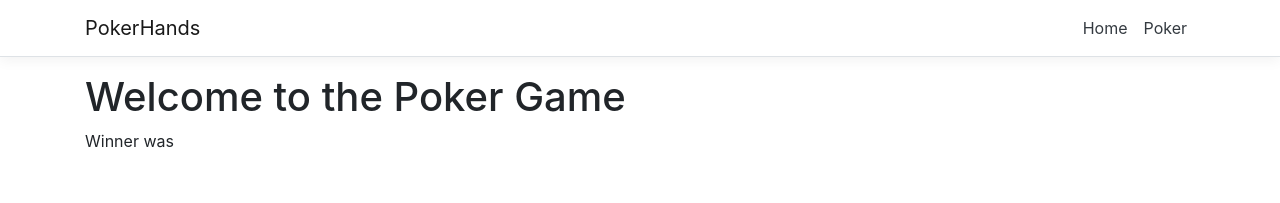
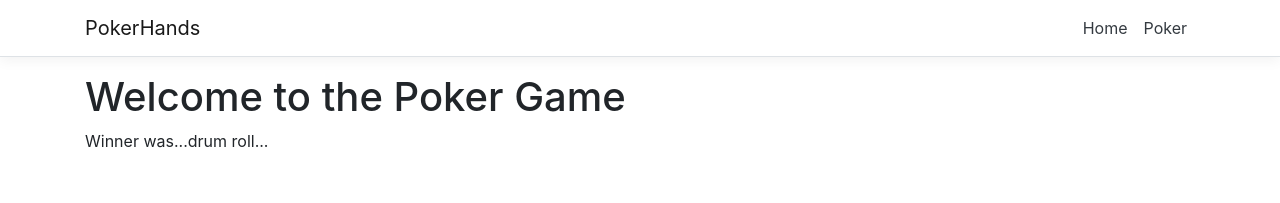
Before and after one commit to iamrawgavin/pokerhands, a React (Create React App) app in the folder PokerHands/ClientApp/: page /poker in a window 1280 px wide. Shown: the top 203 px of the page. Built offline with nearby package versions, Linux system fonts and the light colour scheme; no server answers.

Commit message:
new branch

```diff
--- a/PokerHands/ClientApp/src/components/Poker.js
+++ b/PokerHands/ClientApp/src/components/Poker.js
@@ -15,7 +15,7 @@ export class Poker extends Component {
         <div>
 
         <h1>Welcome to the Poker Game</h1>
-            Winner was {this.state.pokergame.Winner}
+            Winner was...drum roll... {this.state.pokergame.Winner}
             </div>
             )
     }
```
